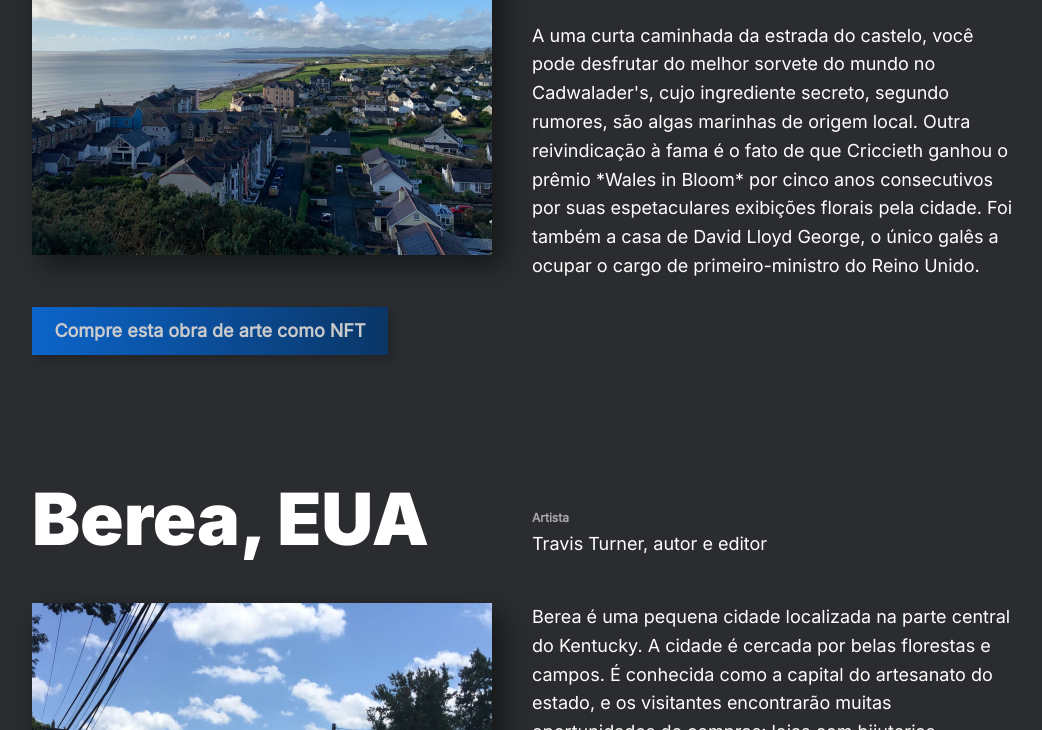
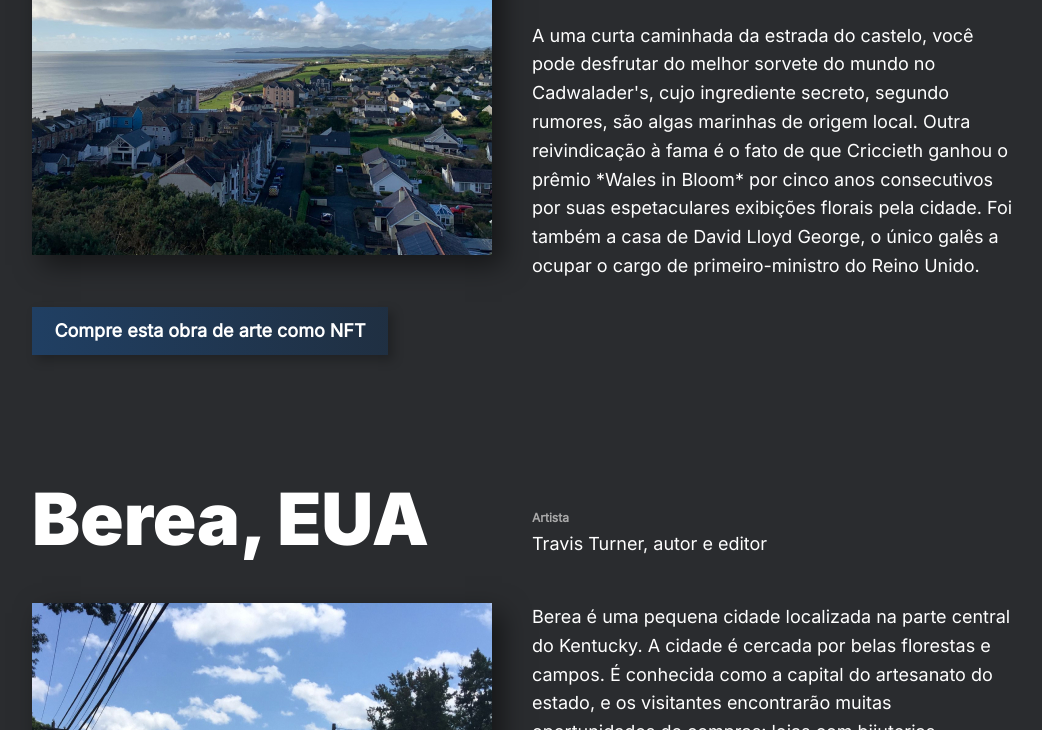
Before and after one commit to raimegomes/web_project_homeland, a plain HTML site: page index.html in a window 1280 px wide. In both pictures the pointer is over the element 326 px from the left and 3146 px from the top of the page. Shown: the part 2816-3546 px from the top of the page, without its empty margins (116-1158 px from the left). Drawn offline with Linux system fonts and the light colour scheme.

Commit message:
Atualização do projeto

```diff
--- a/blocks/place.css
+++ b/blocks/place.css
@@ -89,13 +89,16 @@
   max-width: 356px;
   min-height: 48px;
   gap: 10px;
-  background: linear-gradient(90deg, rgba(2, 120, 254, 1), rgba(0, 58, 123, 1));
+  background: linear-gradient(90deg, #0278fe 0%, #003a7b 99.98%);
   box-shadow: 5px 5px 10px rgba(0, 0, 0, 0.25);
 }
 
 .place__frame:hover {
-  background-color: rgba(0, 0, 0, 0.25);
-  opacity: 0.75;
+  background: linear-gradient(
+    90deg,
+    rgba(2, 120, 254, 0.25) 0%,
+    rgba(0, 58, 123, 0.25) 99.98%
+  );
 }
 
 .place__button {
```
